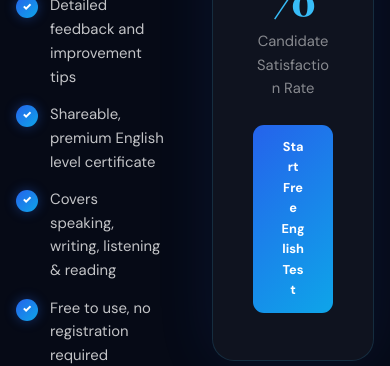
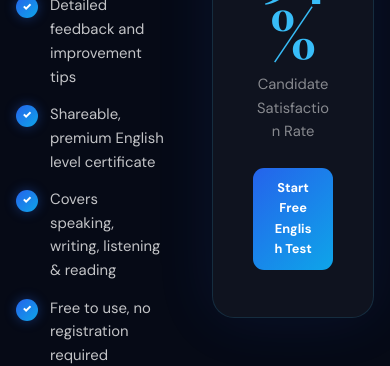
Before and after one commit to mrfar00uk0k-spec/EnglishAce, a React (Vite) app: page / in a window 390 px wide. Shown: the part 4420-4786 px from the top of the page. Built offline with nearby package versions, Linux system fonts and the light colour scheme.

Commit message:
Update Home.jsx

```diff
--- a/src/pages/Home.jsx
+++ b/src/pages/Home.jsx
@@ -467,6 +467,7 @@ export default function Home() {
     borderRadius:11,
     padding:'12px 28px',
     fontWeight:800,
+    padding: window.innerWidth <= 768 ? '10px 20px' : '12px 28px',
     fontSize: window.innerWidth <= 768 ? '0.8rem' : '0.93rem',
     display:'inline-block',
   }}
```
